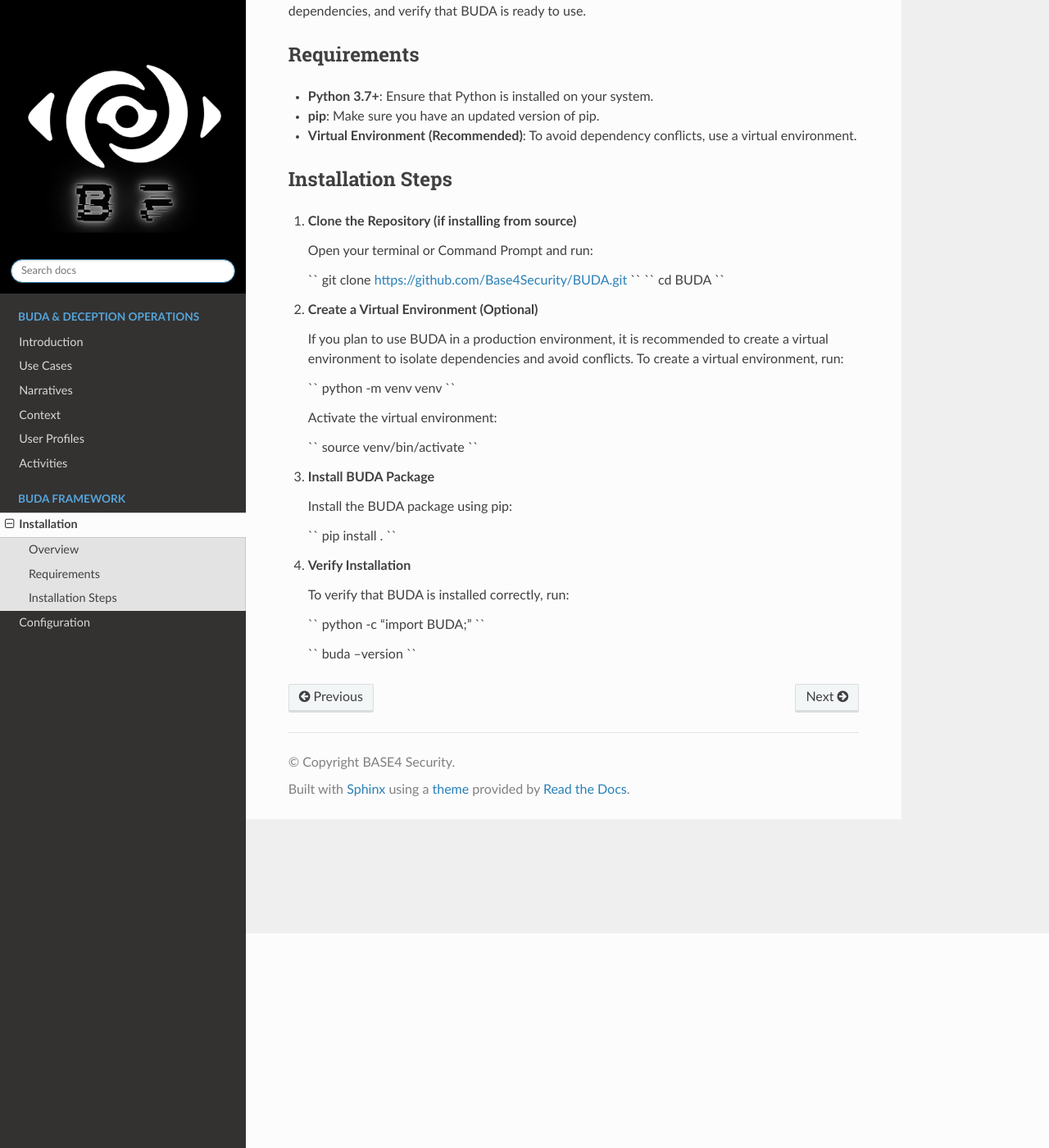
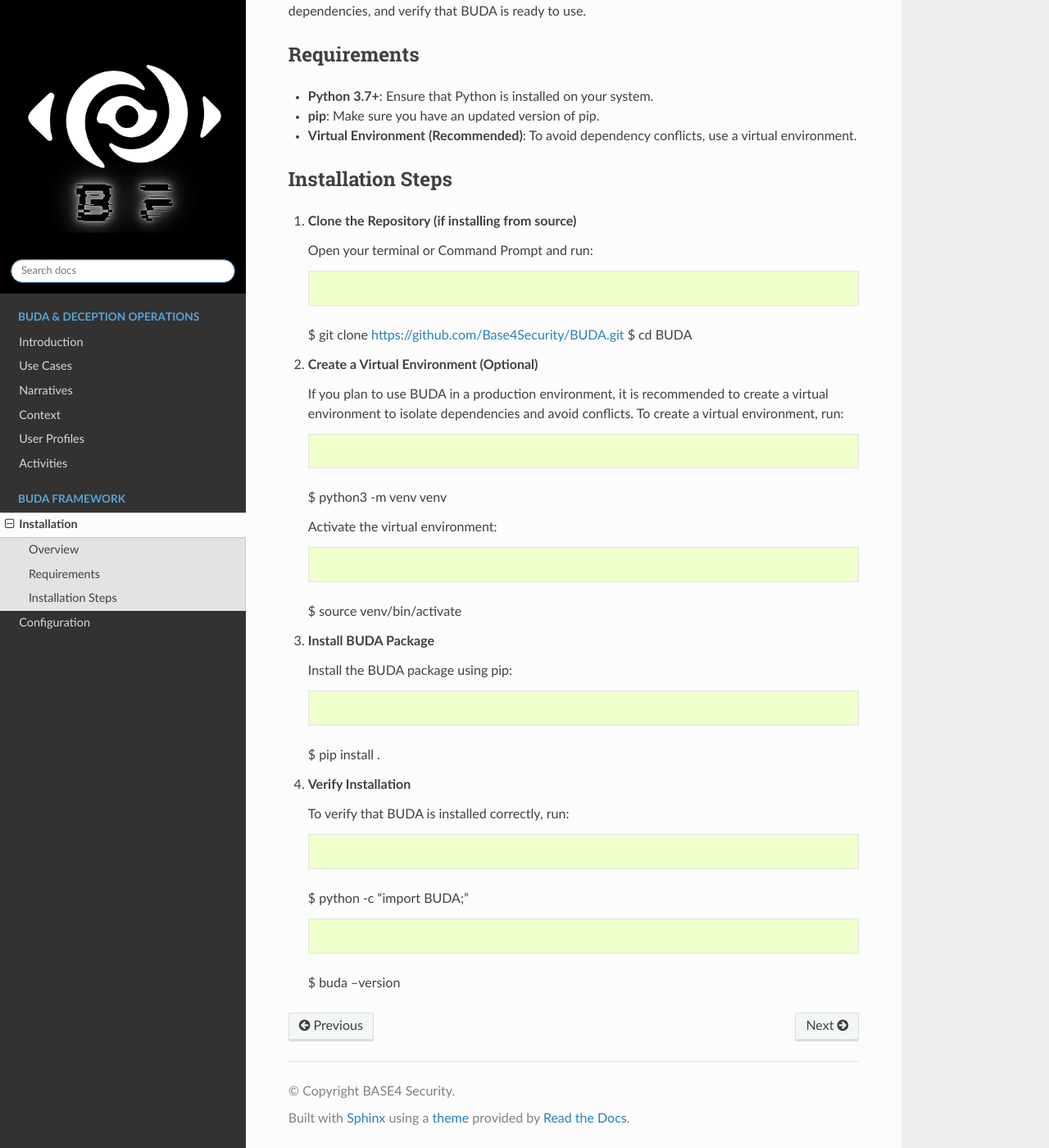
Before and after one commit to Base4Security/BUDA, a Sphinx documentation site: the page built from docs/Installation.rst, in a window 1280 px wide and 1400 px high, scrolled down 262 px. Shown: the whole window at 82% size. Built offline with Sphinx 7.4.7 and the Read the Docs theme 3.1.0, drawn with Linux system fonts in a browser that asks for light colours.

Commit message:
Working with docs

```diff
--- a/docs/Installation.rst
+++ b/docs/Installation.rst
@@ -17,42 +17,37 @@
 
    Open your terminal or Command Prompt and run:
 
-   ``
-   git clone https://github.com/Base4Security/BUDA.git
-   ``
-   ``
-   cd BUDA
-   ``
+   .. code-block:: bash
+   $ git clone https://github.com/Base4Security/BUDA.git
+   $ cd BUDA
+
 
 2. **Create a Virtual Environment (Optional)**
 
    If you plan to use BUDA in a production environment, it is recommended to create a virtual environment to isolate dependencies and avoid conflicts. To create a virtual environment, run:
 
-   ``
-   python -m venv venv
-   ``
+   .. code-block:: bash
+   $ python3 -m venv venv
 
    Activate the virtual environment:
 
-   ``
-   source venv/bin/activate
-   ``
+   .. code-block:: bash
+   $ source venv/bin/activate
+
 
 3. **Install BUDA Package**
 
    Install the BUDA package using pip:
 
-   ``
-   pip install .
-   ``
+   .. code-block:: bash
+   $ pip install .
+
 4. **Verify Installation**
 
    To verify that BUDA is installed correctly, run:
 
-   ``
-   python -c "import BUDA;"
-   ``
+   .. code-block:: bash
+   $ python -c "import BUDA;"
 
-   ``
-   buda --version
-   ``
+   .. code-block:: bash
+   $ buda --version
```
Also changed, not shown: docs/images/logo.png.
